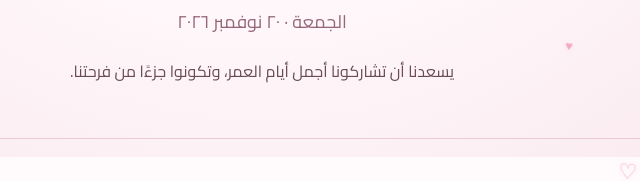
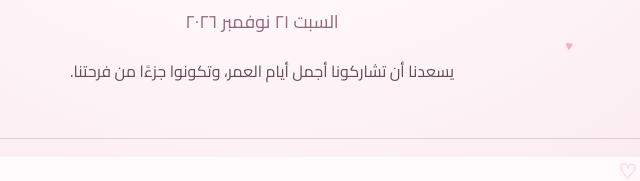
Before and after one commit to rawdamarouf123-code/Aliaa-wedding, a plain HTML site: page index.html in a window 1280 px wide. Both pictures are taken after a click on the button "افتحي رسالتك يا علياء". Shown: the part 454-635 px from the top of the page, 378-1018 px from the left. Drawn offline with Linux system fonts and the light colour scheme.

Commit message:
Update index.html

```diff
--- a/index.html
+++ b/index.html
@@ -37,7 +37,7 @@
   <div class="tiny-flower">❀</div><p class="eyebrow">بكل الحب والفرحة</p>
   <h1>دعوة لحضور حفل زفاف</h1>
   <div class="names"><span>سعد الدين</span><i>&</i><span>علياء </span></div>
-  <p class="date-line">الجمعة · ٢٠ نوفمبر ٢٠٢٦</p>
+  <p class="date-line">السبت ٢١ نوفمبر ٢٠٢٦</p>
   <p class="intro">يسعدنا أن تشاركونا أجمل أيام العمر، وتكونوا جزءًا من فرحتنا.</p>
 </div></header>
 
@@ -86,9 +86,9 @@
 <p class="section-kicker">يسعدنا وجودكم</p><h2>تفاصيل يومنا الجميل</h2>
 <div class="details-card">
 <div class="detail-row"><span class="detail-icon">♡</span><div><small>العروسان</small><strong>سعد الدين & علياء </strong></div></div>
-<div class="detail-row"><span class="detail-icon">▦</span><div><small>التاريخ</small><strong>الجمعة ٢٠ نوفمبر ٢٠٢٦</strong></div></div>
+<div class="detail-row"><span class="detail-icon">▦</span><div><small>التاريخ</small><strong> السبت ٢١ نوفمبر ٢٠٢٦  </strong></div></div>
 <div class="detail-row"><span class="detail-icon">◷</span><div><small>الساعة</small><strong id="eventTime"> 7pm الساعةالسابعة مساءً</strong></div></div>
-<div class="detail-row"><span class="detail-icon">⌖</span><div><small>القاعة</small><strong id="venueName">  قاعة بنت الأكابر </strong></div></div>
+<div class="detail-row"><span class="detail-icon">⌖</span><div><small>القاعة</small><strong id="venueName">  قاعة بنت السلطان </strong></div></div>
 <a class="map-button disabled" id="mapLink" href="#" target="_blank" rel="noopener">افتح موقع القاعة على الخريطة</a>
 </div></section>
 
```
